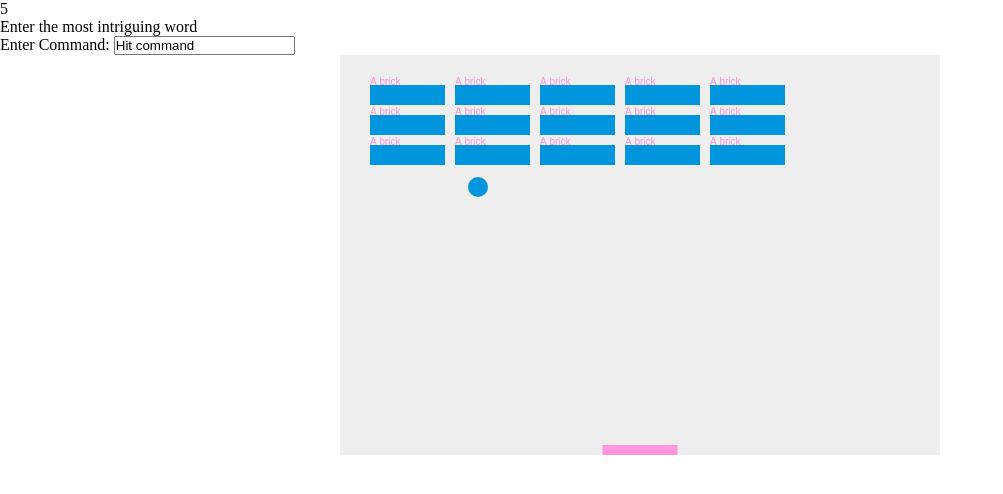
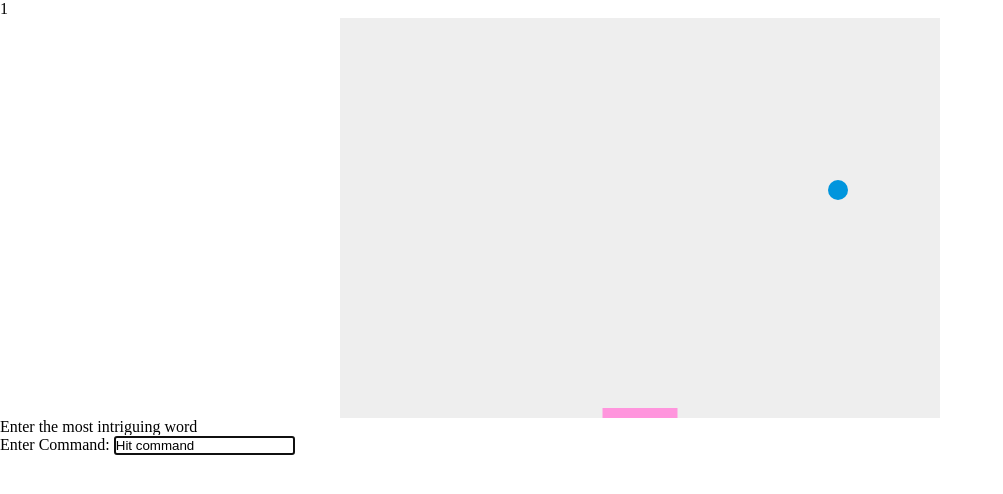
Before and after one commit to sanghunkang/alkaline-rain, a plain HTML site: page dist/index.html in a window 1280 px wide. Shown: the whole page, without its empty margins (0-1003 px from the left). Drawn offline with Linux system fonts and the light colour scheme; no server answers.

Commit message:
modulised

```diff
--- a/dist/index.html
+++ b/dist/index.html
@@ -11,11 +11,15 @@
 <body>
   <div id="panel">
   </div>
-  <p>Enter the most intriguing word</p>
 
-  Enter Command: <input type="text" id="myInput" value="Hit command">
+
   <canvas id="myCanvas" width="600" height="400"></canvas>
-  <script src="static/index.js"></script>
+  <div>
+    <p>Enter the most intriguing word</p>
+    Enter Command: <input type="text" id="myInput" autofocus="autofocus" value="Hit command" />
+  </div>
+
+  <script type="module" src="static/index.js"></script>
 
 </body>
 </html>
--- /dev/null
+++ b/dist/static/calculateState.js
@@ -0,0 +1,74 @@
+// Rendering constants
+const paddleHeight = 10;
+const paddleWidth = 75;
+
+const brickRowCount = 3;
+const brickColumnCount = 5;
+
+const brickWidth = 75;
+const brickHeight = 20;
+const brickPadding = 10;
+const brickOffsetTop = 30;
+const brickOffsetLeft = 30;
+
+const canvasHeight = 400;
+const canvasWidth = 600;
+
+const rConst = {
+  speedTargetMvmnt: 0.01
+}
+
+// Update state variables
+const updateStateBall = (s)=> {
+  if (s.x + s.dx > canvasWidth-s.r || s.x + s.dx < s.r) {
+    s.dx = -s.dx;
+  }
+
+  if (s.y + s.dy < s.r) {
+    s.dy = -s.dy;
+  } else if (s.y + s.dy > canvasHeight-s.r) {
+    if (s.x > s.x && s.x < s.x + paddleWidth) {
+      if (s.y = s.y - paddleHeight){
+        s.dy = -s.dy  ;
+      }
+    } else {
+      s.dy = -s.dy;
+    }
+  }
+
+  s.x += s.dx;
+  s.y += s.dy;
+}
+
+const updateArrBrick = (arrS)=> {
+  arrS.map((s)=> {
+    s.x += (s.tx - s.x)*rConst.speedTargetMvmnt;
+    s.y += (s.ty - s.y)*rConst.speedTargetMvmnt;
+  });
+}
+
+const updateStatePaddle = (s)=> {
+  if (s.rightPressed && s.x < canvasWidth-paddleWidth) {
+    s.x += 4;
+  } else if (s.leftPressed && s.x > 0) {
+    s.x -= 4;
+  }
+}
+
+const updateStatePanel = (s)=> {
+  s.time += 1;
+  panel.removeChild(panel.firstChild);
+  let content = document.createTextNode((s.time/100).toString());
+  panel.appendChild(content);
+}
+
+const calculateState = (state)=> {
+  updateArrBrick(state.arrBrick);
+  updateStateBall(state.ball);
+  updateStatePaddle(state.paddle);
+  updateStatePanel(state.panel);
+}
+
+export {
+  calculateState,
+}
--- /dev/null
+++ b/dist/static/eventHandlers.js
@@ -0,0 +1,60 @@
+// Event Listeners
+var stateEvent = {
+  keydown13: false,
+}
+
+const handleHitEnter = (e)=> {
+
+  e.preventDefault();
+  if (e.keyCode === 13) {
+
+    console.log(e);
+    let cmd = e.target.value;
+    console.log('I have now', cmd);
+    e.target.value = '';
+
+    fetch("/api/hit_enter", {
+      method: 'POST',
+      headers: {'content-type': 'application/json'},
+      body: JSON.stringify({'cmd': cmd}),
+    }).then((res)=> {
+      if (!res.ok) {
+        throw Error(res.statusText);
+      }
+      return res.json();
+    }).then((data) => {
+      console.log(e.target.state);
+      e.target.state.arrBrick = data.tasks;
+      console.log(data);
+      console.log(e.target.state);
+    }).catch((e) => {
+      console.log(e);
+    });
+  }
+}
+
+const myFunction = (e)=> {
+  console.log(e.target.value);
+}
+
+const handleKeyDown = (e)=> {
+  if (e.keyCode === 39) {
+    state.paddle.rightPressed = true;
+  } else if (e.keyCode === 37) {
+    state.paddle.leftPressed = true;
+  }
+}
+const handleKeyUp = (e)=> {
+  if (e.keyCode === 39) {
+    state.paddle.rightPressed = false;
+  } else if (e.keyCode === 37) {
+    state.paddle.leftPressed = false;
+  }
+}
+
+export {
+  myFunction,
+  handleHitEnter,
+  handleKeyDown,
+  handleKeyUp
+}
--- a/dist/static/index.js
+++ b/dist/static/index.js
@@ -1,22 +1,25 @@
+import { myFunction, handleHitEnter, handleKeyDown, handleKeyUp } from '/static/eventHandlers.js';
+import { render } from '/static/render.js';
+import { calculateState } from '/static/calculateState.js';
+
 const canvas = document.getElementById("myCanvas");
 const myInput = document.getElementById("myInput");
 const panel = document.getElementById('panel');
 
+
 const paddleHeight = 10;
 const paddleWidth = 75;
 
-
-const brickRowCount = 3;
-const brickColumnCount = 5;
-
-const brickWidth = 75;
-const brickHeight = 20;
-const brickPadding = 10;
-const brickOffsetTop = 30;
-const brickOffsetLeft = 30;
+const canvasHeight = 400;
+const canvasWidth = 600;
+// Rendering constants
+const rConst = {
+  speedTargetMvmnt: 0.1
+}
 
 // State variables, mostly for rendering
-var ctx = canvas.getContext("2d");
+const ctx = canvas.getContext("2d");
+
 var statePanel = {
   time: 0
 }
@@ -29,173 +32,57 @@ var stateBall = {
   dy: -2,
 }
 
-var arrBrick = new Array(brickRowCount * brickColumnCount);
-for (let i = 0; i < arrBrick.length; i++) {
-  arrBrick[i] = {
-    x: ((i % brickColumnCount)*(brickWidth+brickPadding))+brickOffsetLeft,
-    y: (Math.floor(i / brickColumnCount)*(brickHeight+brickPadding))+brickOffsetTop,
-    status: 1
-  }
-}
-
 var statePaddle = {
   x: (canvas.width-paddleWidth)/2,
   rightPressed: false,
   leftPressed: false,
 }
 
-
-// Render "objects"
-var renderBall = (s)=> {
-  ctx.beginPath();
-  ctx.arc(s.x, s.y, s.r, 0, Math.PI*2);
-  ctx.fillStyle = "#0095DD";
-  ctx.fill();
-  ctx.closePath();
-}
-var renderPaddle = (s)=> {
-  ctx.beginPath();
-  ctx.rect(s.x, canvas.height - paddleHeight, paddleWidth, paddleHeight);
-  ctx.fillStyle = "#FF95DD";
-  ctx.fill();
-  ctx.closePath();
+var state = {
+  init: false,
+  arrBrick: [],
+  ball: stateBall,
+  panel: statePanel,
+  paddle: statePaddle,
 }
 
-var renderBrick = (brick)=> {
-  if (brick.status == 1) {
-    ctx.beginPath();
-    ctx.rect(brick.x, brick.y, brickWidth, brickHeight);
-
-    ctx.fillStyle = "#0095DD";
-    ctx.fill();
-
-    ctx.fillStyle = "#FF95DD";
-    ctx.fillText("A brick", brick.x, brick.y);
-    ctx.closePath();
-  }
-}
-
-var renderArrBrick = ()=> {
-  arrBrick.map((brick)=> renderBrick(brick));
-}
-
-var renderPanel = ()=> {
-  ;
-}
-
-
-// Update state variables
-var updateStateBall = (s)=> {
-  if (s.x + s.dx > canvas.width-s.r || s.x + s.dx < s.r) {
-    s.dx = -s.dx;
-  }
-
-  if (s.y + s.dy < s.r) {
-    s.dy = -s.dy;
-  } else if (s.y + s.dy > canvas.height-s.r) {
-    if (s.x > s.x && s.x < s.x + paddleWidth) {
-      if (s.y = s.y - paddleHeight){
-        s.dy = -s.dy  ;
-      }
-    } else {
-      s.dy = -s.dy;
-      // alert("GAME OVER");
-      // document.location.reload();
-    }
-  }
-
-  s.x += s.dx;
-  s.y += s.dy;
-}
-
-var updateArrBrick = (arrBrick)=> {
-  console.log(arrBrick);
-  arrBrick[statePanel.time % 15].x += 2;
-  arrBrick[statePanel.time % 15].y -= 2;
-  // arrBrick[statePanel.time % 15].status = 0;
-}
-
-var updateStatePaddle = (s)=> {
-  if (s.rightPressed && s.x < canvas.width-paddleWidth) {
-    s.x += 4;
-  } else if (s.leftPressed && s.x > 0) {
-    s.x -= 4;
-  }
-}
-
-var updateStatePanel = ()=> {
-  statePanel.time += 1;
-  var content = document.createTextNode((statePanel.time/100).toString());
-  panel.removeChild(panel.firstChild);
-  panel.appendChild(content);
-}
-
-var updateState = ()=> {
-  ctx.clearRect(0, 0, canvas.width, canvas.height);
-
+const updateFrame = ()=> {
   // Actions using state variables on read-only manner
-  renderArrBrick();
-  renderBall(stateBall);
-  renderPaddle(statePaddle);
-  renderPanel();
-
-  updateStateBall(stateBall);
-  updateStatePaddle(statePaddle);
-  updateStatePanel();
+  render(ctx, state);
+  calculateState(state);
 }
 
 
 
-// Event Listeners
-const myFunction= (e)=> {
-  console.log(e.target.value);
-}
-
-const handleKeyDown = (e)=> {
-  if (e.keyCode == 39) {
-    statePaddle.rightPressed = true;
-  } else if (e.keyCode == 37) {
-    statePaddle.leftPressed = true;
-  }
-}
-const handleKeyUp = (e)=> {
-  if (e.keyCode == 39) {
-    statePaddle.rightPressed = false;
-  } else if (e.keyCode == 37) {
-    statePaddle.leftPressed = false;
-  }
-}
-
-const handleHitEnter = (e)=> {
-  e.preventDefault();
-  if (e.keyCode === 13) {
-    console.log('I have now', e.target.value);
-    fetch("/api/hit_enter", {
+const initialize = (state)=> {
+  // The device info will be sent from this function
+  console.log('Initialising');
+  fetch('/api/initialize', {
     method: 'POST',
-      headers: {'content-type': 'application/json'},
-      body: JSON.stringify({'e': e.target.value}),
   }).then((res)=> {
     if (!res.ok) {
       throw Error(res.statusText);
     }
     return res.json();
   }).then((data) => {
-      updateArrBrick(arrBrick);
-      console.log(data);
+    state.arrBrick = data.arrBrick;
   }).catch((e) => {
     console.log(e);
   });
 }
-}
+
 
 // Apply events listeners to elements
 document.addEventListener("keydown", handleKeyDown, false);
 document.addEventListener("keyup", handleKeyUp, false);
 
-
+// Main actions
+document.addEventListener("DOMContentLoaded", function(event) {
   myInput.addEventListener("input", myFunction);
   myInput.addEventListener("keyup", handleHitEnter);
+  myInput.state = state;
 
-
-
-setInterval(updateState, 10);
+  initialize(state);
+  console.log(state);
+  setInterval(updateFrame, 50);
+});
--- /dev/null
+++ b/dist/static/render.js
@@ -0,0 +1,62 @@
+// Rendering constants
+const paddleHeight = 10;
+const paddleWidth = 75;
+
+const brickRowCount = 3;
+const brickColumnCount = 5;
+
+const brickWidth = 75;
+const brickHeight = 20;
+const brickPadding = 10;
+const brickOffsetTop = 30;
+const brickOffsetLeft = 30;
+
+const canvasHeight = 400;
+const canvasWidth = 600;
+
+// Render "objects"
+const renderBall = (ctx, s)=> {
+  ctx.beginPath();
+  ctx.arc(s.x, s.y, s.r, 0, Math.PI*2);
+  ctx.fillStyle = "#0095DD";
+  ctx.fill();
+  ctx.closePath();
+}
+const renderPaddle = (ctx, s)=> {
+  ctx.beginPath();
+  ctx.rect(s.x, canvasHeight - paddleHeight, paddleWidth, paddleHeight);
+  ctx.fillStyle = "#FF95DD";
+  ctx.fill();
+  ctx.closePath();
+}
+
+const renderBrick = (ctx, brick)=> {
+  ctx.beginPath();
+  ctx.arc(brick.x, brick.y, 10, 0, Math.PI*2);
+  ctx.fillStyle = "#0095DD";
+  ctx.fill();
+  ctx.font = "20px Arial";
+  ctx.fillText(brick.id, brick.x, brick.y);
+  ctx.closePath();
+}
+
+const renderArrBrick = (ctx, arrBrick)=> {
+  arrBrick.map((brick)=> renderBrick(ctx, brick));
+}
+
+const renderPanel = ()=> {
+  ;
+}
+
+const render = (ctx, state)=> {
+  ctx.clearRect(0, 0, canvasWidth, canvasHeight);
+
+  renderArrBrick(ctx, state.arrBrick);
+  renderBall(ctx, state.ball);
+  renderPaddle(ctx, state.paddle);
+  renderPanel(ctx, state.panel);
+}
+
+export {
+  render,
+}
```
Also changed, not shown: 2 other files. Lines whose indentation alone changed are shown as unchanged.
